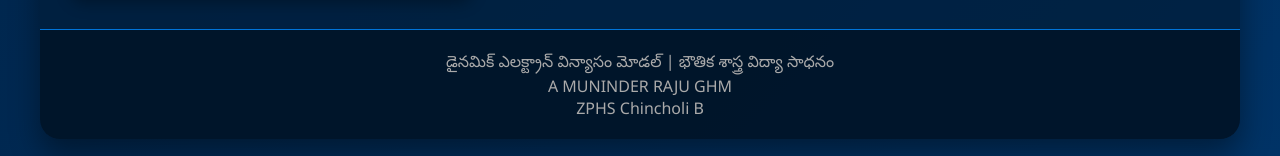
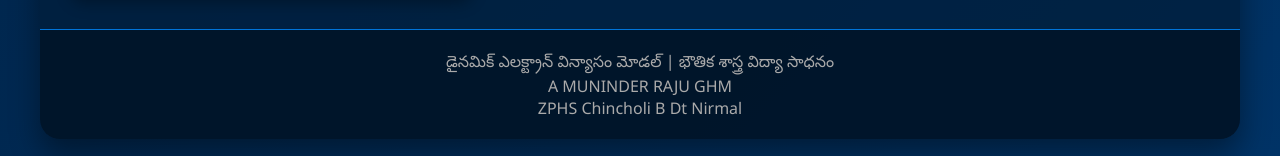
Before and after one commit to MuninderRaju/electron_configuration, a plain HTML site: page index.html in a window 1280 px wide. Shown: the part 978-1134 px from the top of the page. Drawn offline with Linux system fonts and the light colour scheme.

Commit message:
Update index.html

```diff
--- a/index.html
+++ b/index.html
@@ -295,7 +295,7 @@
         </div>
 
         <footer>
-            <p>డైనమిక్ ఎలక్ట్రాన్ విన్యాసం మోడల్ | భౌతిక శాస్త్ర విద్యా సాధనం <br>A MUNINDER RAJU GHM <br> ZPHS Chincholi B</p>
+            <p>డైనమిక్ ఎలక్ట్రాన్ విన్యాసం మోడల్ | భౌతిక శాస్త్ర విద్యా సాధనం <br>A MUNINDER RAJU GHM <br> ZPHS Chincholi B Dt Nirmal</p>
         </footer>
     </div>
 
```
